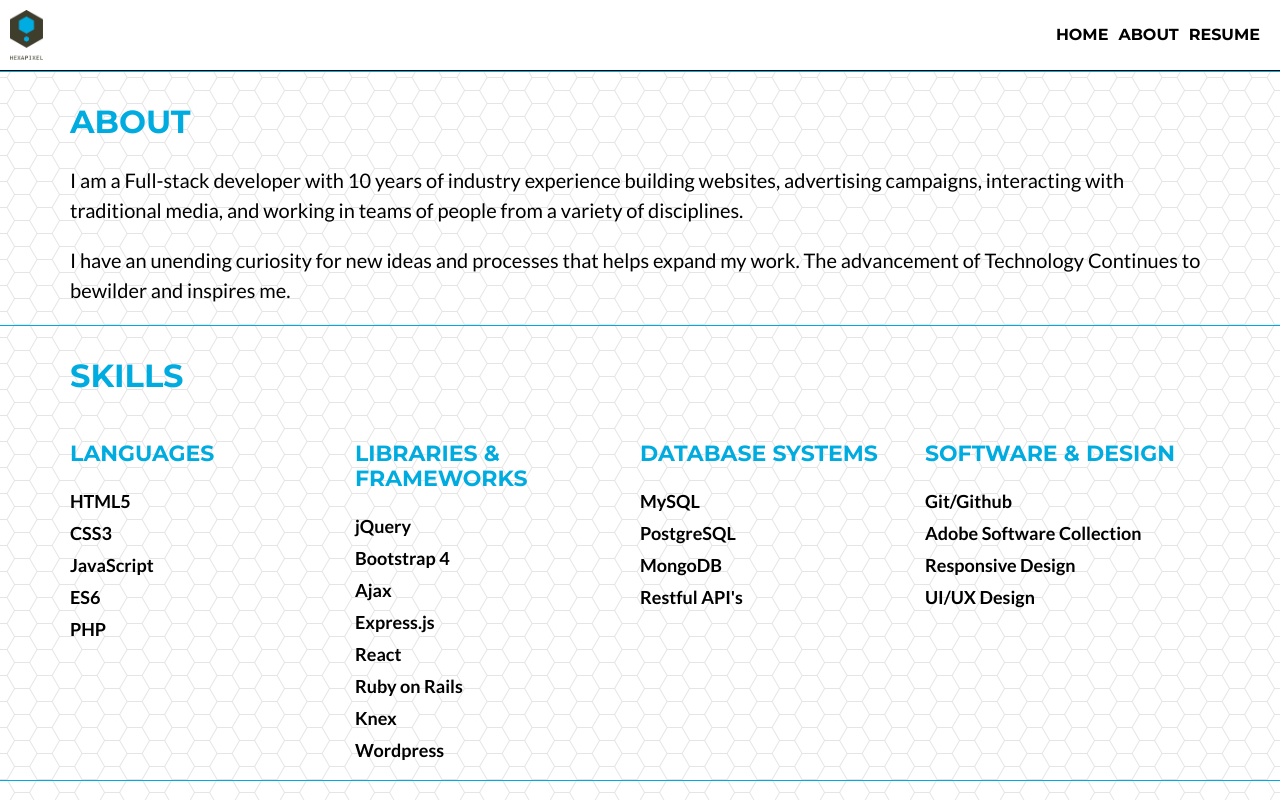
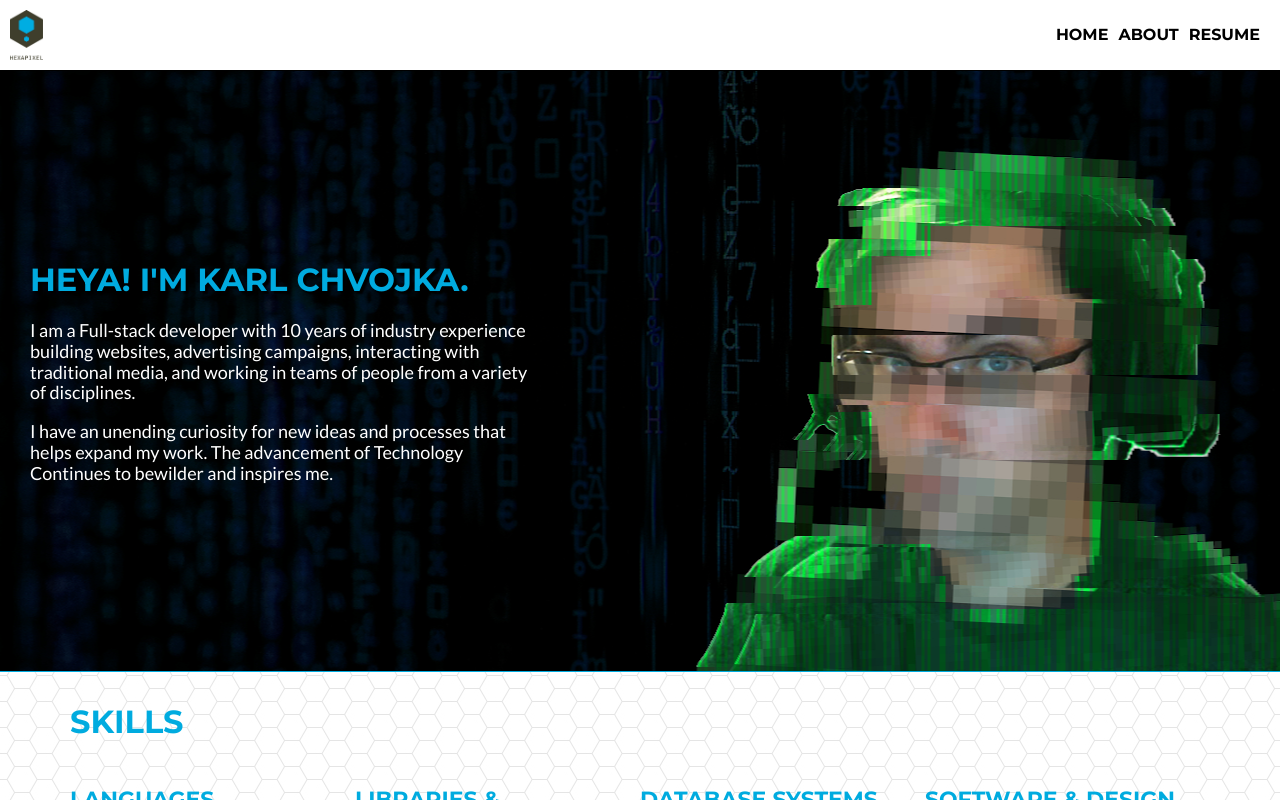
Before and after one commit to karlchvojka/Portfolio, a React app: page / in a window 1280 px wide. Shown: the top 800 px of the page. Built offline with nearby package versions, Linux system fonts and the light colour scheme.

Commit message:
Finished adding the slider

```diff
--- a/src/App.js
+++ b/src/App.js
@@ -5,7 +5,7 @@ import './App.scss';
 import { GlobalStyle } from './GlobalStyles.js';
 
 import Header from './Components/Organisms/Header';
-import About from './Components/Molecules/About';
+import Slider from './Components/Molecules/Slider';
 import Skills from './Components/Organisms/Skills';
 import Projects from './Components/Organisms/Projects';
 import Footer from './Components/Organisms/Footer';
@@ -17,7 +17,7 @@ function App() {
     <div className="App">
       <GlobalStyle />
       <Header />
-      <About />
+      <Slider />
       <Skills />
       <Projects />
       <Footer />
--- /dev/null
+++ b/src/Components/Molecules/Slider/index.js
@@ -0,0 +1,43 @@
+import React from 'react';
+import styled from 'styled-components';
+import karlSlider from '../../../Assets/Images/karlSlider.jpg';
+
+// STYLES
+const StyledSlider = styled.section`
+  background-image:url(${karlSlider});
+  background-position:center;
+  background-repeat:no-repeat;
+  height:600px;
+  margin:0 auto;
+  display:flex;
+
+  div {
+    align-self: center;
+    width: 40%;
+    margin: 0 30px;
+
+
+    h1 {
+      text-shadow: 3px 3px 2px #000;
+      color: #00abdf;
+      display: block;
+    }
+    p {
+      font-size: 18px;
+      color:#fff;
+    }
+  }
+`;
+
+function Slider() {
+  return (
+    <StyledSlider>
+      <div>
+        <h1>Heya! I'm Karl Chvojka.</h1>
+        <p>I am a Full-stack developer with 10 years of industry experience building websites, advertising campaigns, interacting with traditional media, and working in teams of people from a variety of disciplines.</p>
+        <p> I have an unending curiosity for new ideas and processes that helps expand my work. The advancement of Technology Continues to bewilder and inspires me.</p>
+      </div>
+    </StyledSlider>
+  )
+}
+export default Slider;
```
Also changed, not shown: src/Assets/Images/karlSlider.jpg.
